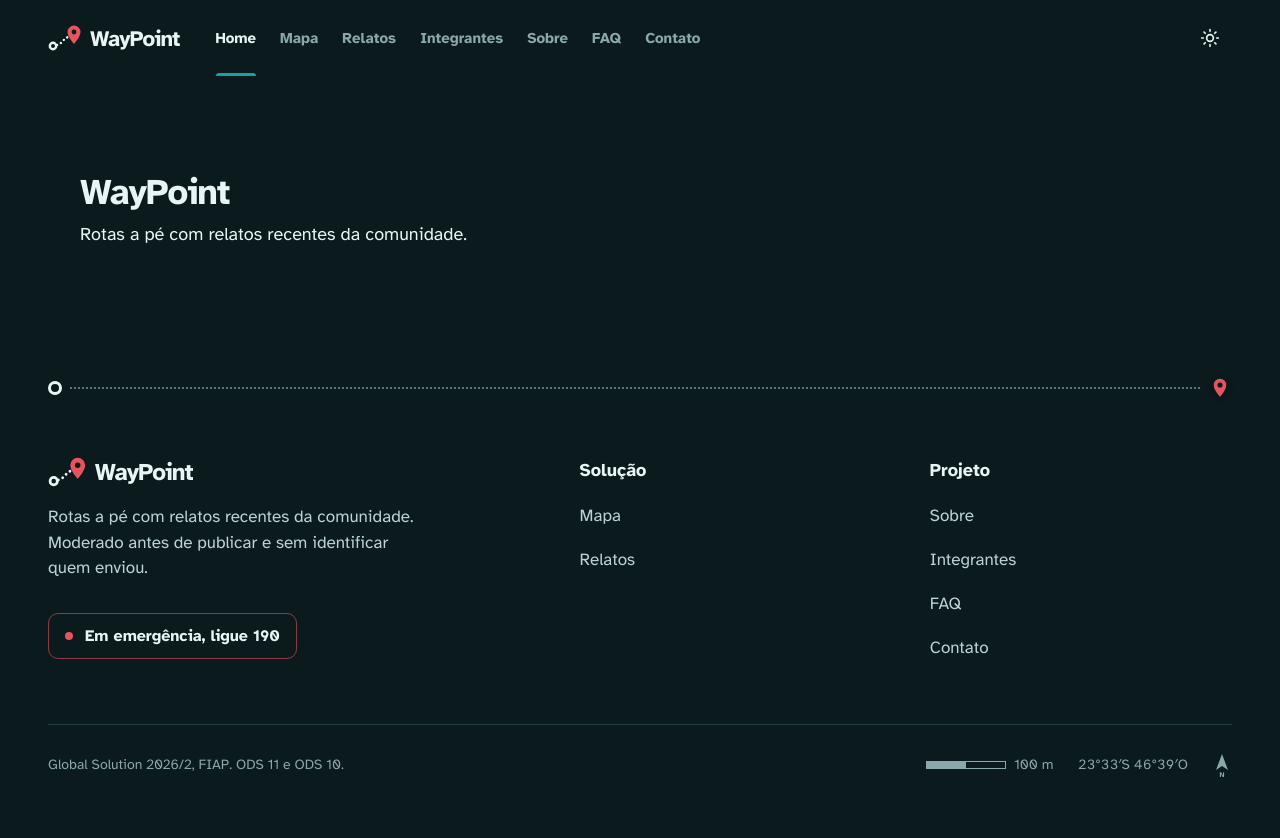
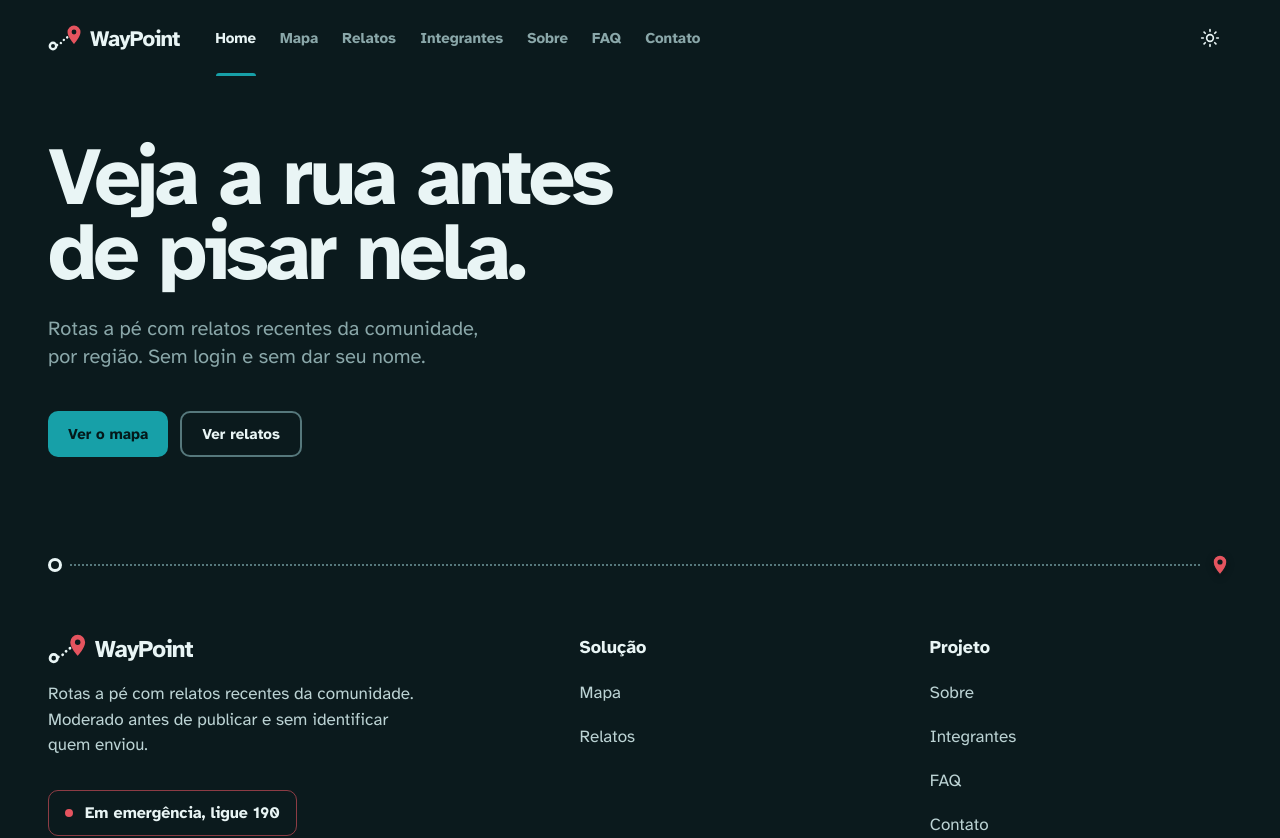
Before and after one commit to pivattidev/waypoint, a React (Vite) app: page / in a window 1280 px wide. Shown: the top 838 px of the page. Before the commit the page ends 805 px from the top, so only its background shows below. Built offline with nearby package versions, Linux system fonts and the light colour scheme.

Commit message:
feat: começa a Home com o hero de título, frase e chamadas

```diff
--- a/src/components/Layout.tsx
+++ b/src/components/Layout.tsx
@@ -5,8 +5,8 @@ import Header from './Header'
 
 export default function Layout() {
   const { pathname } = useLocation()
-  // O Mapa controla a própria largura (mapa até a borda) e o espaço do header fixo
-  const larguraTotal = pathname === '/mapa'
+  // Home e Mapa controlam a própria largura (mapa até a borda) e o espaço do header fixo
+  const larguraTotal = pathname === '/' || pathname === '/mapa'
 
   // Chaves no corpo: scrollTo devolve uma Promise em navegadores novos,
   // e o React trataria o retorno como função de limpeza.
--- a/src/pages/Home.tsx
+++ b/src/pages/Home.tsx
@@ -1,8 +1,28 @@
+import type { CSSProperties } from 'react'
+import { LinkBotao } from '../components/Button'
+
+const container = 'mx-auto w-full max-w-[1760px] px-4 sm:px-6 lg:px-12'
+
 export default function Home() {
   return (
-    <section className="p-8">
-      <h1 className="text-4xl font-bold">WayPoint</h1>
-      <p className="mt-2 text-lg">Rotas a pé com relatos recentes da comunidade.</p>
-    </section>
+    <>
+      {/* Hero: por enquanto só o texto e as chamadas; o mapa noturno entra depois */}
+      <section aria-labelledby="titulo-hero" className="pb-24 pt-[calc(76px+4rem)]">
+        <div className={container}>
+          <h1 id="titulo-hero" className="entrar max-w-3xl font-display text-[clamp(2.75rem,6.4vw,5.25rem)] font-black leading-[0.92] tracking-[-0.045em]">
+            Veja a rua antes de pisar nela.
+          </h1>
+          <p className="entrar mt-6 max-w-[28rem] text-lg text-muted sm:text-xl" style={{ '--i': 1 } as CSSProperties}>
+            Rotas a pé com relatos recentes da comunidade, por região. Sem login e sem dar seu nome.
+          </p>
+          <div className="entrar mt-10 flex flex-wrap gap-3" style={{ '--i': 2 } as CSSProperties}>
+            <LinkBotao to="/mapa">Ver o mapa</LinkBotao>
+            <LinkBotao to="/relatos" variante="neutro">
+              Ver relatos
+            </LinkBotao>
+          </div>
+        </div>
+      </section>
+    </>
   )
 }
```
